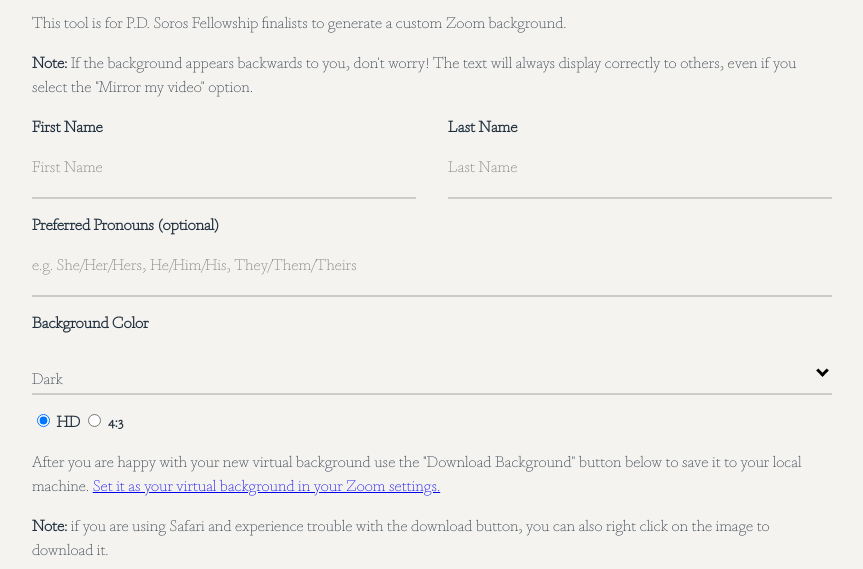
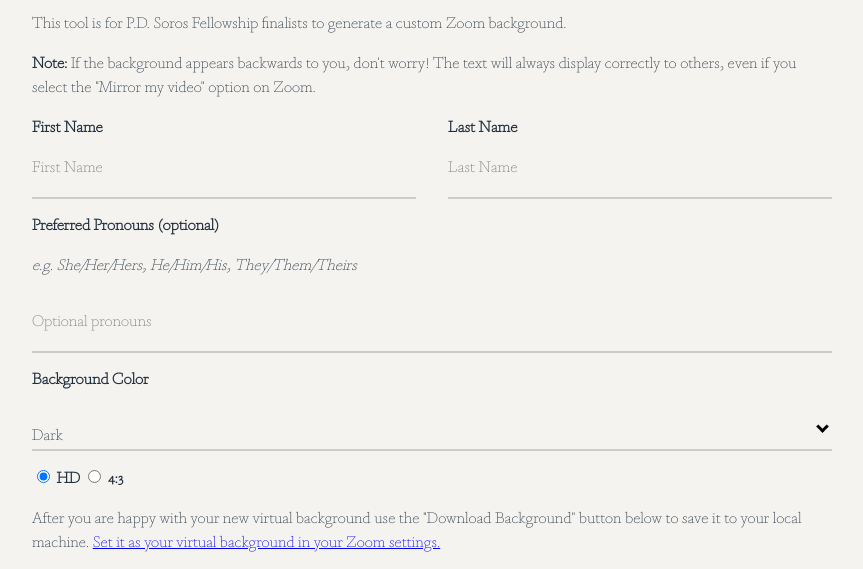
Before and after one commit to pdsoros-background/pdsoros-background.github.io, a plain HTML site: page index.html in a window 1280 px wide. Shown: the part 214-783 px from the top of the page, without its empty margins (208-1071 px from the left). Drawn offline with Linux system fonts and the light colour scheme.

Commit message:
updated form

```diff
--- a/index.html
+++ b/index.html
@@ -75,7 +75,7 @@
 		This tool is for P.D. Soros Fellowship finalists to generate a custom Zoom background.
 	</p>
 	<p>
-		<strong>Note:</strong> If the background appears backwards to you, don't worry! The text will always display correctly to others, even if you select the "Mirror my video" option.
+		<strong>Note:</strong> If the background appears backwards to you, don't worry! The text will always display correctly to others, even if you select the "Mirror my video" option on Zoom.
 	</p>
 
 	<div>
@@ -92,7 +92,8 @@
 
 			<br>
 			<label>Preferred Pronouns (optional)</label>
-			<input type="text" name="pronouns" id="pronouns" placeholder="e.g. She/Her/Hers, He/Him/His, They/Them/Theirs" tabindex="3">
+			<p><i>e.g. She/Her/Hers, He/Him/His, They/Them/Theirs</i></p>
+			<input type="text" name="pronouns" id="pronouns" placeholder="Optional pronouns" tabindex="3">
 
 			<label>Background Color</label>
 			<div class="arrow-icon">
```
